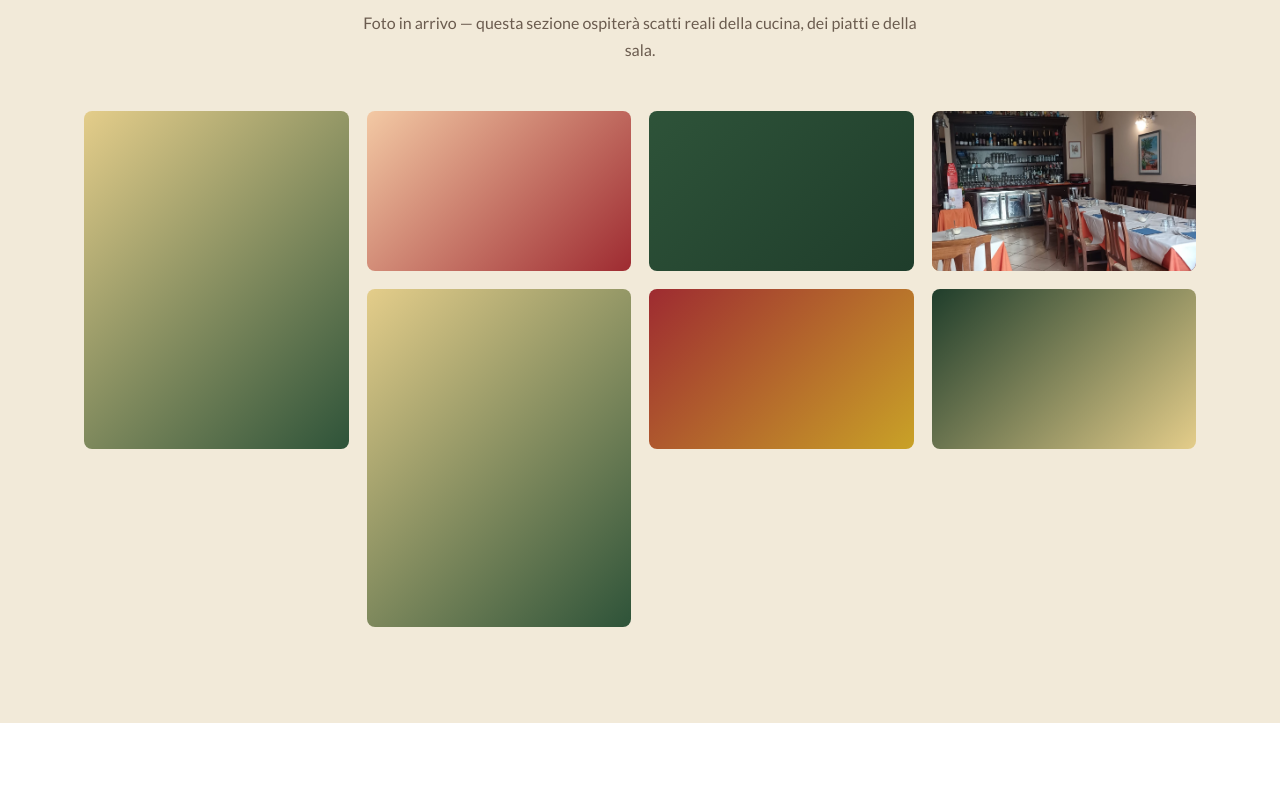
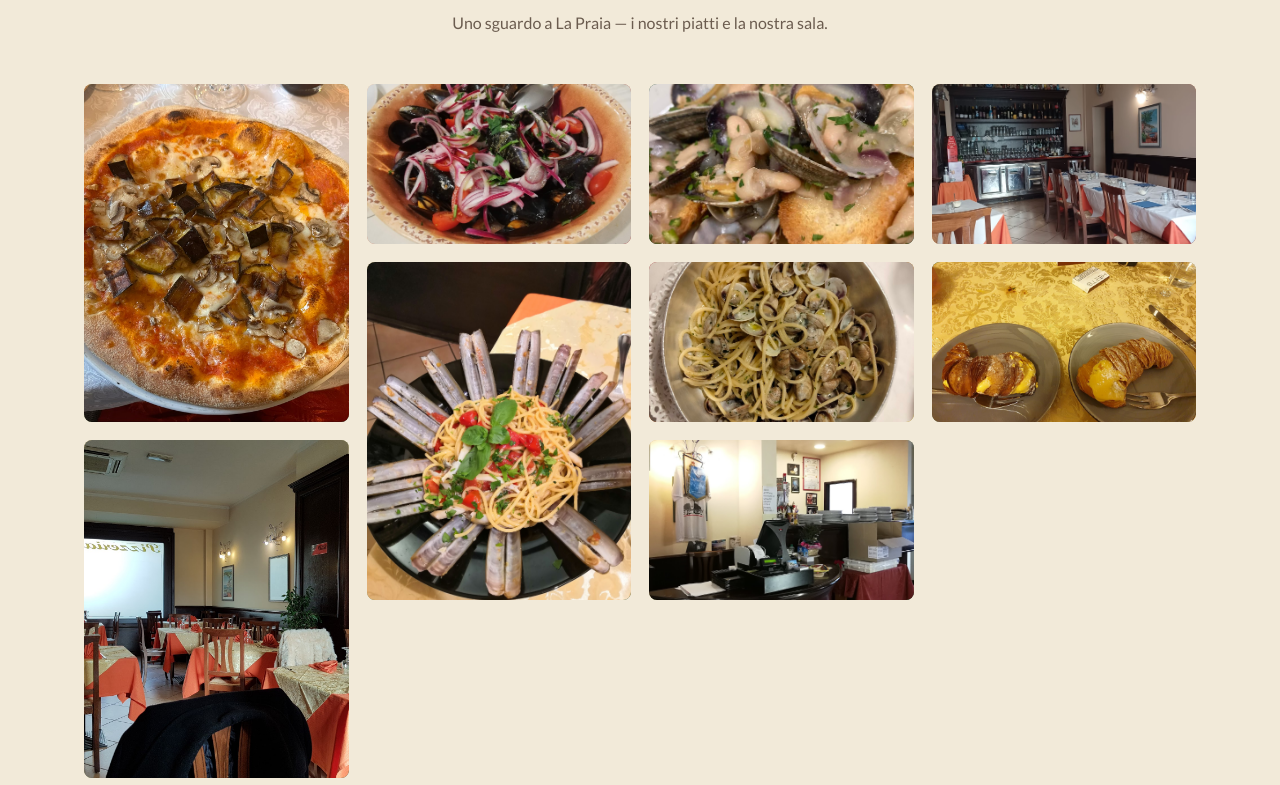
Before and after one commit to KzeeGujjar/https-github.com-KzeeGujjar-http-localhost-8642-, a plain HTML site: page frontend/index.html in a window 1280 px wide. Shown: the part 3835-4620 px from the top of the page. Drawn offline with nearby package versions, Linux system fonts and the light colour scheme.

Commit message:
Add Express backend and expand gallery with real restaurant photos
Sets up a Node/Express server (server.js) that serves the frontend
and exposes a placeholder POST /api/chat endpoint, ready for the
Claude API to be wired in later. Also adds .claude/launch.json entry
for previewing the backend, and .env.example as a template for the
required environment variables.

Fills out the gallery section with real photos of La Praia's dishes
and interior (dining room overview, front counter, plated food)
sourced from the restaurant's own Google Maps listing, replacing the
previous single dining-room placeholder.

```diff
--- a/frontend/app.js
+++ b/frontend/app.js
@@ -40,7 +40,7 @@
       "menu.ischia": "Mozzarella, grana.",
       "gallery.eyebrow": "A Look Inside",
       "gallery.h2": "Gallery",
-      "gallery.subtitle": "Photography coming soon — this section will host real shots of the kitchen, dishes, and dining room.",
+      "gallery.subtitle": "A glimpse of La Praia — our dishes and our dining room.",
       "reviews.eyebrow": "Word of Mouth",
       "reviews.h2": "What Our Guests Say",
       "reviews.subtitle": "4.2★ average from 1,227 Google reviews.",
@@ -106,7 +106,7 @@
       "menu.ischia": "Mozzarella, grana.",
       "gallery.eyebrow": "Uno Sguardo all'Interno",
       "gallery.h2": "Galleria",
-      "gallery.subtitle": "Foto in arrivo — questa sezione ospiterà scatti reali della cucina, dei piatti e della sala.",
+      "gallery.subtitle": "Uno sguardo a La Praia — i nostri piatti e la nostra sala.",
       "reviews.eyebrow": "Il Passaparola",
       "reviews.h2": "Cosa Dicono i Nostri Ospiti",
       "reviews.subtitle": "Media di 4,2★ su 1.227 recensioni Google.",
@@ -172,7 +172,7 @@
       "menu.ischia": "Mozzarella, queso grana.",
       "gallery.eyebrow": "Una Mirada por Dentro",
       "gallery.h2": "Galería",
-      "gallery.subtitle": "Fotos próximamente — esta sección mostrará imágenes reales de la cocina, los platos y el comedor.",
+      "gallery.subtitle": "Un vistazo a La Praia — nuestros platos y nuestro comedor.",
       "reviews.eyebrow": "El Boca a Boca",
       "reviews.h2": "Lo Que Dicen Nuestros Clientes",
       "reviews.subtitle": "Promedio de 4,2★ de 1.227 reseñas de Google.",
--- a/frontend/index.html
+++ b/frontend/index.html
@@ -507,18 +507,36 @@
     <div class="container">
       <p class="eyebrow center" data-i18n="gallery.eyebrow">A Look Inside</p>
       <h2 class="center" data-i18n="gallery.h2">Gallery</h2>
-      <p class="section-subtitle" data-i18n="gallery.subtitle">Photography coming soon — this section will host real shots of the kitchen, dishes, and dining room.</p>
+      <p class="section-subtitle" data-i18n="gallery.subtitle">A glimpse of La Praia — our dishes and our dining room.</p>
 
       <div class="gallery-grid">
-        <div class="gallery-item gallery-item-tall reveal" role="img" aria-label="Wood-fired oven"></div>
-        <div class="gallery-item reveal" role="img" aria-label="Fresh dough being stretched"></div>
-        <div class="gallery-item reveal" role="img" aria-label="Praia signature pizza"></div>
+        <div class="gallery-item gallery-item-tall gallery-item-photo reveal">
+          <img src="assets/gallery-pizza.jpg" alt="Wood-fired pizza with eggplant and mushroom at La Praia" loading="lazy">
+        </div>
+        <div class="gallery-item gallery-item-photo reveal">
+          <img src="assets/gallery-focaccia.jpg" alt="Fresh-baked rosemary focaccia at La Praia" loading="lazy">
+        </div>
+        <div class="gallery-item gallery-item-photo reveal">
+          <img src="assets/gallery-blackpasta.jpg" alt="Black squid-ink pasta with langoustine at La Praia" loading="lazy">
+        </div>
         <div class="gallery-item gallery-item-photo reveal">
           <img src="assets/gallery-dining-room.jpg" alt="Dining room interior at La Praia" loading="lazy">
         </div>
-        <div class="gallery-item gallery-item-tall reveal" role="img" aria-label="Fresh ingredients on the counter"></div>
-        <div class="gallery-item reveal" role="img" aria-label="Chef at work"></div>
-        <div class="gallery-item reveal" role="img" aria-label="Outdoor seating"></div>
+        <div class="gallery-item gallery-item-tall gallery-item-photo reveal">
+          <img src="assets/gallery-razorclams.jpg" alt="Razor clam spaghetti at La Praia" loading="lazy">
+        </div>
+        <div class="gallery-item gallery-item-photo reveal">
+          <img src="assets/gallery-vongole.jpg" alt="Spaghetti alle vongole at La Praia" loading="lazy">
+        </div>
+        <div class="gallery-item gallery-item-photo reveal">
+          <img src="assets/gallery-sfogliatelle.jpg" alt="Sfogliatelle pastry at La Praia" loading="lazy">
+        </div>
+        <div class="gallery-item gallery-item-tall gallery-item-photo reveal">
+          <img src="assets/gallery-interior-overview.jpg" alt="Overview of the dining room seating at La Praia" loading="lazy">
+        </div>
+        <div class="gallery-item gallery-item-photo reveal">
+          <img src="assets/gallery-interior-counter.jpg" alt="Front counter and service area at La Praia" loading="lazy">
+        </div>
       </div>
     </div>
   </section>
```
Also changed, not shown: backend/package.json (added, +19 -0 lines), backend/server.js (added, +27 -0 lines), .claude/launch.json, frontend/assets/gallery-blackpasta.jpg (added), frontend/assets/gallery-focaccia.jpg (added), frontend/assets/gallery-interior-counter.jpg (added), frontend/assets/gallery-interior-overview.jpg (added), frontend/assets/gallery-pizza.jpg (added), frontend/assets/gallery-razorclams.jpg (added), frontend/assets/gallery-sfogliatelle.jpg (added), frontend/assets/gallery-vongole.jpg (added), 2 other files.
